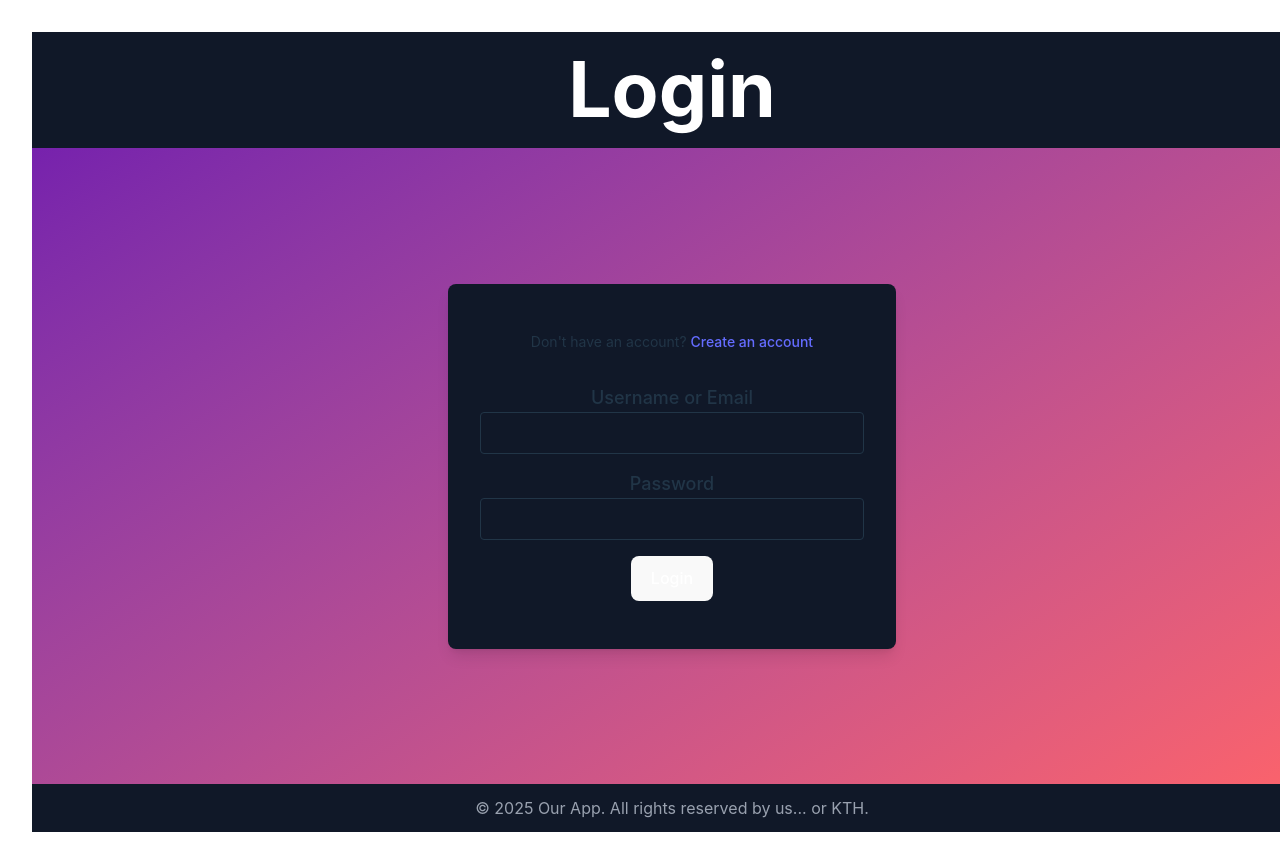
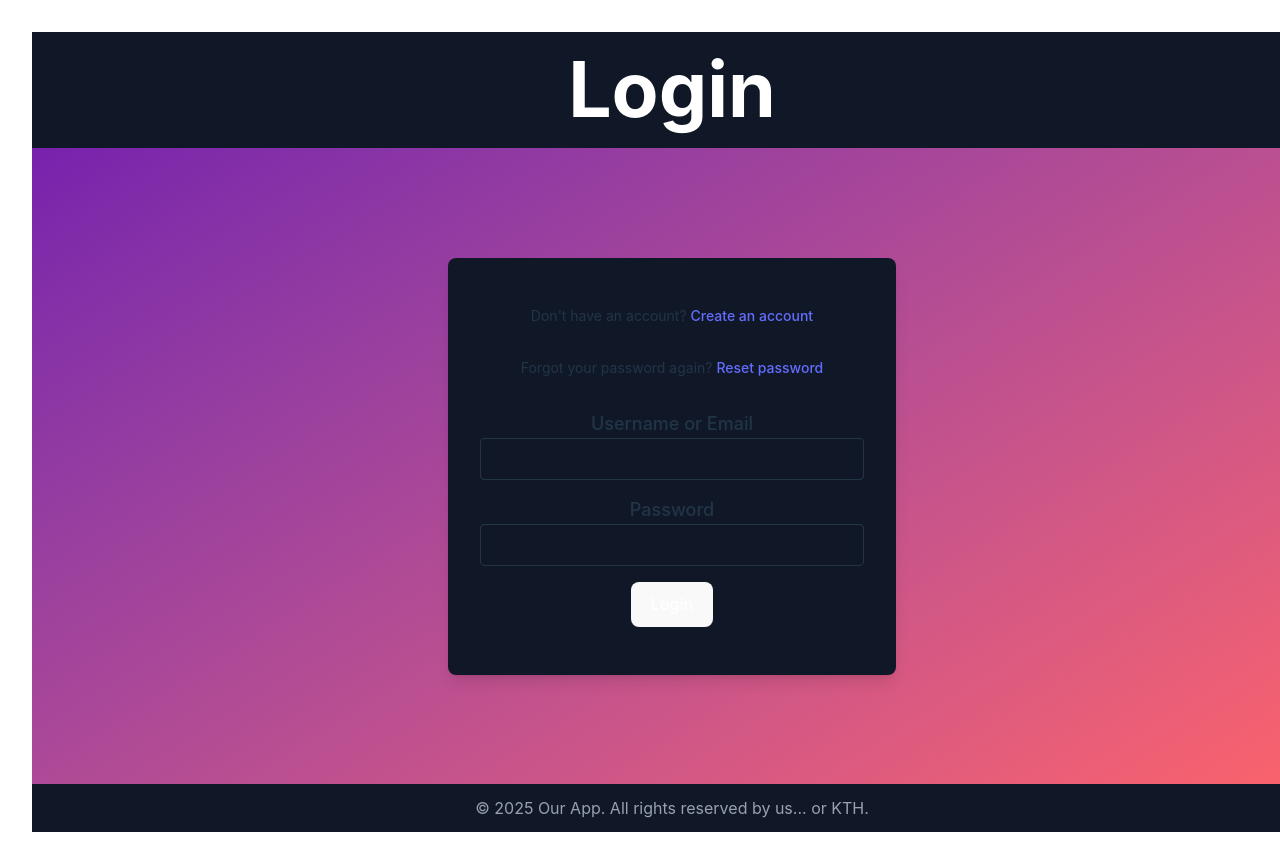
Before and after one commit to Yuzupov/iv1201-aodaga-frontend, a React (Vite) app: page /login in a window 1280 px wide. Shown: the top 864 px of the page. Built offline with nearby package versions, Linux system fonts and the light colour scheme.

Commit message:
Added routing for reset password

```diff
--- a/src/view/loginView.jsx
+++ b/src/view/loginView.jsx
@@ -75,6 +75,13 @@ const LoginView = () => {
           </a>
         </p>
 
+        <p className="text-sm mb-8 text-center">
+          Forgot your password again?{" "}
+          <a href="/reset/create-link" className="text-purple-400 hover:underline">
+            Reset password
+          </a>
+        </p>
+
   {message && (
           <p
             className={`text-center mb-4 p-2 rounded ${message.startsWith("Error")
```
